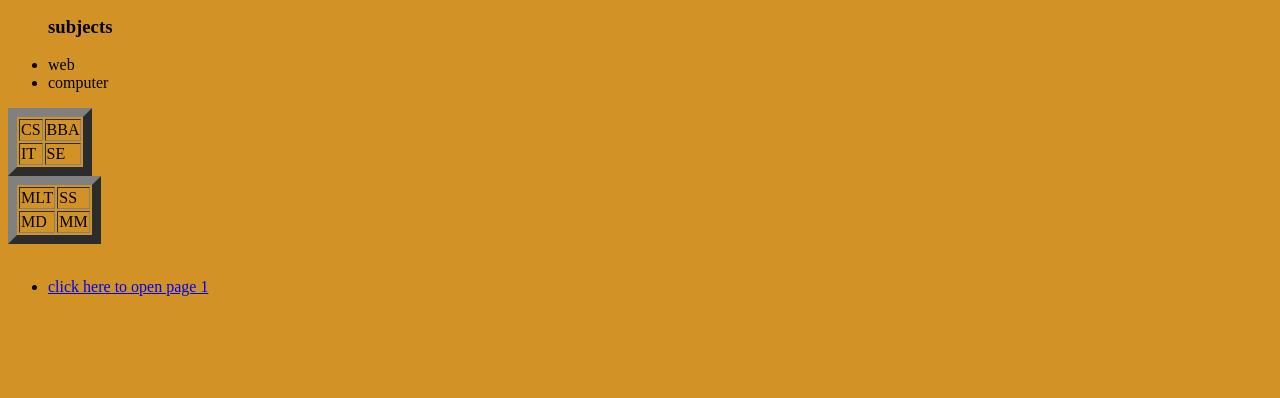
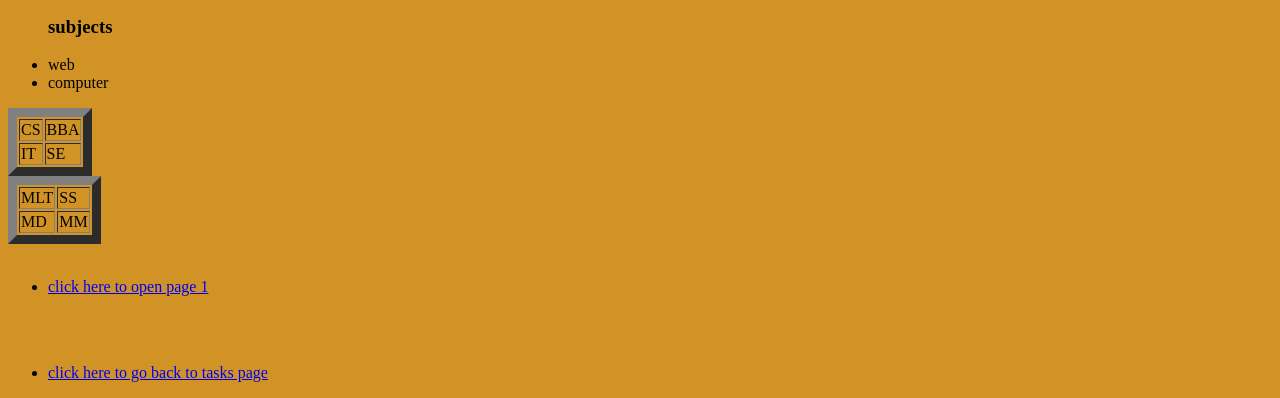
Before and after one commit to Jihad143/web-tasks, a plain HTML site: page jihad2.html in a window 1280 px wide. Shown: the part 446-844 px from the top of the page. Before the commit the page ends 800 px from the top, so only its background shows below. Drawn offline with Linux system fonts and the light colour scheme.

Commit message:
Update jihad2.html

```diff
--- a/jihad2.html
+++ b/jihad2.html
@@ -58,7 +58,9 @@
 
 
            <ul> <li> <a href="http://new program.html"> click here to open page 1 </a></ul></li>
-
+<br>
+    <br>
+<ul><li><a href="index.html">click here to go back to tasks page</a></ul></li>
 
 
         </body>
```
